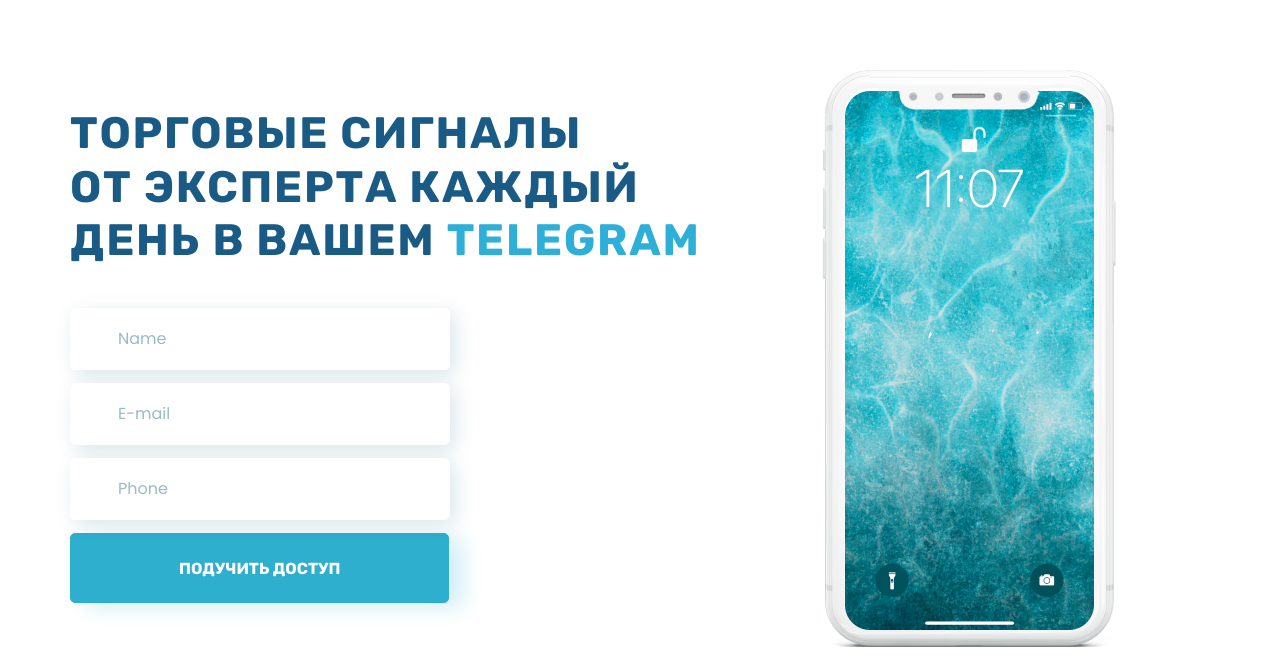
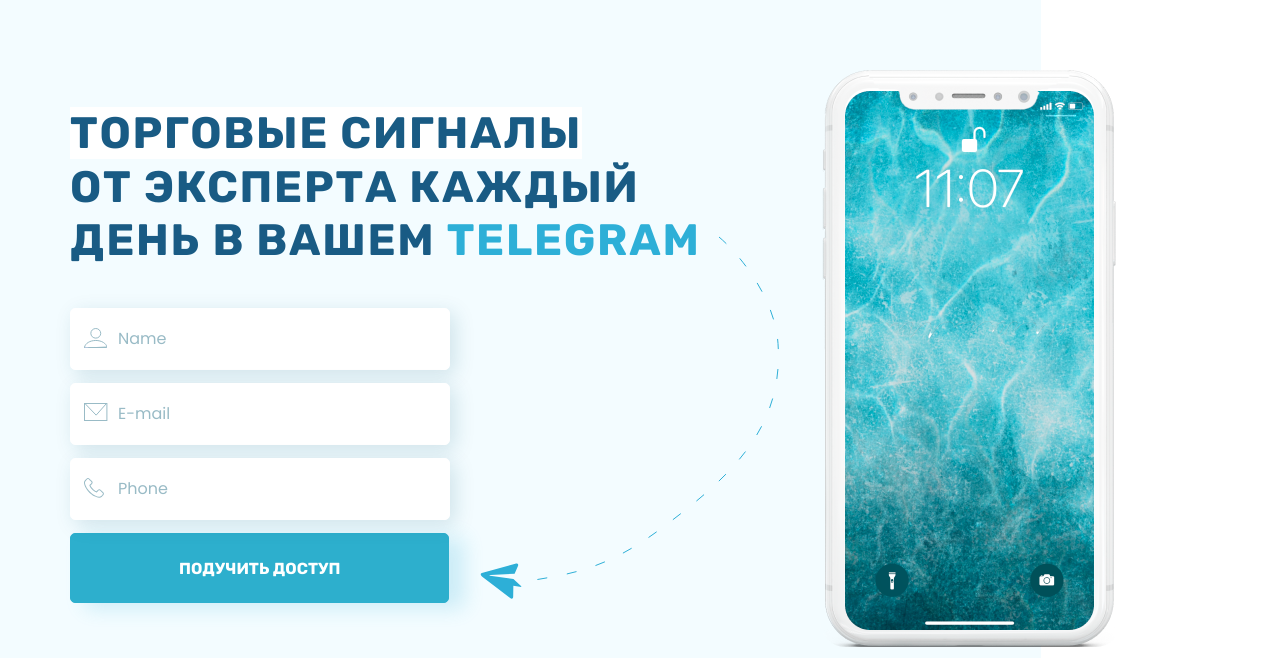
Before and after one commit to serg-svy/topsignal, a plain HTML site: page index.html in a window 1280 px wide. Shown: the part 142-800 px from the top of the page. Drawn offline with Linux system fonts and the light colour scheme; the site is published under a folder, as on GitHub Pages, so addresses that start at the root find nothing.

Commit message:
Update style.css

```diff
--- a/css/style.css
+++ b/css/style.css
@@ -159,7 +159,7 @@ body {
 
 .backgorund-container::before {
     content: '';
-    background-image: url(/images/background.png);
+    background-image: url(../images/background.png);
     background-repeat: no-repeat;
     max-width: 1041px;
     position: absolute;
@@ -194,7 +194,7 @@ body {
     content: "";
     width: 23px;
     height: 20px;
-    background: url(/images/icons/icon_user.svg) no-repeat;
+    background: url(../images/icons/icon_user.svg) no-repeat;
     position: absolute;
     top: 20px;
     left: 14px;
@@ -205,7 +205,7 @@ body {
     content: "";
     width: 24px;
     height: 18px;
-    background: url(/images/icons/icons_mail.svg) no-repeat;
+    background: url(../images/icons/icons_mail.svg) no-repeat;
     position: absolute;
     top: 20px;
     left: 14px;
@@ -216,7 +216,7 @@ body {
     content: "";
     width: 20px;
     height: 20px;
-    background: url(/images/icons/icon_phone.svg) no-repeat;
+    background: url(../images/icons/icon_phone.svg) no-repeat;
     position: absolute;
     top: 20px;
     left: 14px;
@@ -246,7 +246,7 @@ body {
     content: "";
     width: 367px;
     height: 299px;
-    background: url(images/icons/vector_line.svg) no-repeat;
+    background: url(../images/icons/vector_line.svg) no-repeat;
     position: absolute;
     z-index: 1;
 }
@@ -255,7 +255,7 @@ body {
     content: "";
     width: 305px;
     height: 367px;
-    background: url(/images/icons/vector_line.svg) no-repeat;
+    background: url(../images/icons/vector_line.svg) no-repeat;
     position: absolute;
     z-index: 1;
     left: 36%;
```
